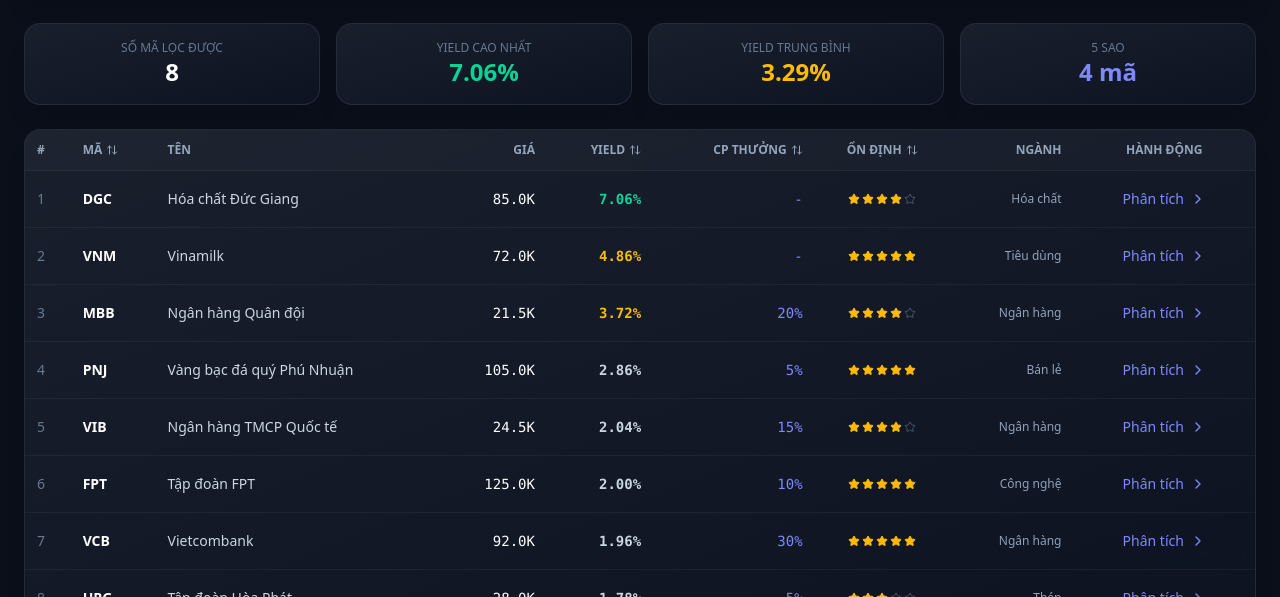
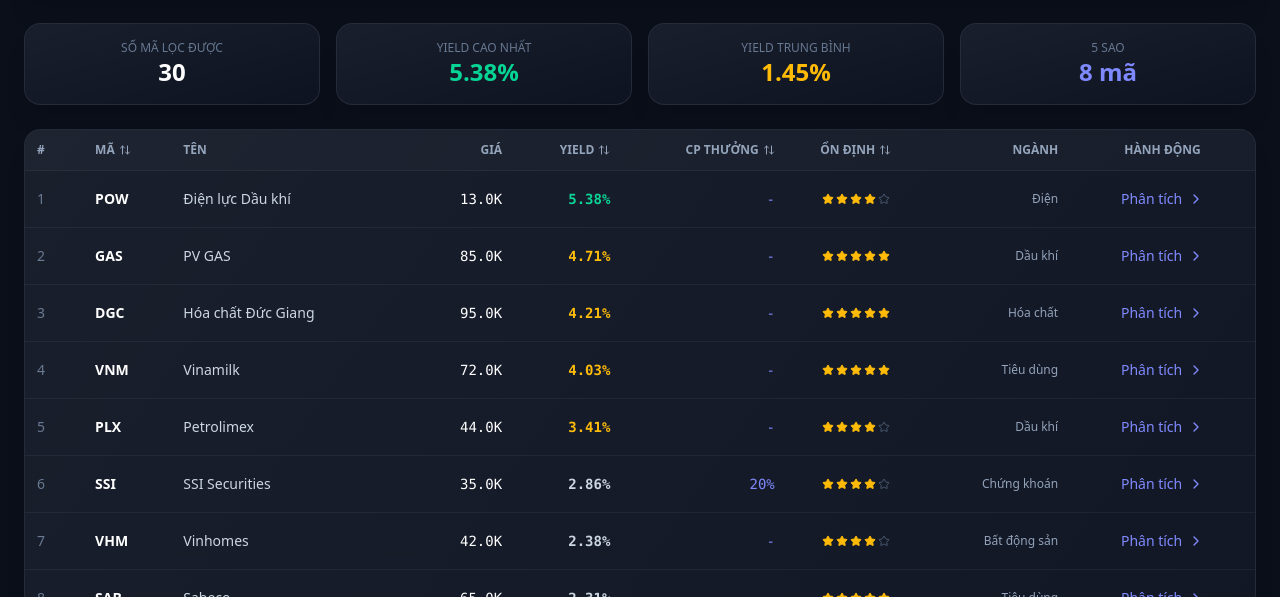
Before and after one commit to Sacvui/haitudau, a Next.js app: page /screener in a window 1280 px wide. Shown: the part 203-800 px from the top of the page. Built offline with nearby package versions, Linux system fonts and the light colour scheme; no server answers.

Commit message:
feat: Update Screener with VN30 data (30 stocks)

```diff
--- a/src/app/screener/page.tsx
+++ b/src/app/screener/page.tsx
@@ -33,150 +33,44 @@
     consistencyScore: number; // 1-5 stars, based on dividend consistency
 }
 
-// Sample data - In production, this would come from API
-const SAMPLE_STOCKS: StockDividendData[] = [
-    {
-        symbol: 'VIB',
-        name: 'Ngân hàng TMCP Quốc tế',
-        currentPrice: 24500,
-        dividendPerShare: 500,
-        dividendYield: 2.04,
-        dividendHistory: [
-            { year: 2023, dividend: 500, yield: 2.1 },
-            { year: 2022, dividend: 400, yield: 1.8 },
-            { year: 2021, dividend: 300, yield: 1.5 },
-        ],
-        stockDividendRatio: 0.15,
-        payoutFrequency: 'Annually',
-        sector: 'Ngân hàng',
-        marketCap: 55000e9,
-        consistencyScore: 4,
-    },
-    {
-        symbol: 'FPT',
-        name: 'Tập đoàn FPT',
-        currentPrice: 125000,
-        dividendPerShare: 2500,
-        dividendYield: 2.0,
-        dividendHistory: [
-            { year: 2023, dividend: 2500, yield: 2.1 },
-            { year: 2022, dividend: 2000, yield: 1.9 },
-            { year: 2021, dividend: 1800, yield: 1.7 },
-        ],
-        stockDividendRatio: 0.10,
-        payoutFrequency: 'Semi-annually',
-        sector: 'Công nghệ',
-        marketCap: 150000e9,
-        consistencyScore: 5,
-    },
-    {
-        symbol: 'VNM',
-        name: 'Vinamilk',
-        currentPrice: 72000,
-        dividendPerShare: 3500,
-        dividendYield: 4.86,
-        dividendHistory: [
-            { year: 2023, dividend: 3500, yield: 4.9 },
-            { year: 2022, dividend: 3800, yield: 5.2 },
-            { year: 2021, dividend: 4000, yield: 5.5 },
-        ],
-        stockDividendRatio: 0,
-        payoutFrequency: 'Quarterly',
-        sector: 'Tiêu dùng',
-        marketCap: 145000e9,
-        consistencyScore: 5,
-    },
-    {
-        symbol: 'HPG',
-        name: 'Tập đoàn Hòa Phát',
-        currentPrice: 28000,
-        dividendPerShare: 500,
-        dividendYield: 1.78,
-        dividendHistory: [
-            { year: 2023, dividend: 500, yield: 1.8 },
-            { year: 2022, dividend: 1000, yield: 3.2 },
-            { year: 2021, dividend: 2500, yield: 5.0 },
-        ],
-        stockDividendRatio: 0.05,
-        payoutFrequency: 'Annually',
-        sector: 'Thép',
-        marketCap: 130000e9,
-        consistencyScore: 3,
-    },
-    {
-        symbol: 'MBB',
-        name: 'Ngân hàng Quân đội',
-        currentPrice: 21500,
-        dividendPerShare: 800,
-        dividendYield: 3.72,
-        dividendHistory: [
-            { year: 2023, dividend: 800, yield: 3.7 },
-            { year: 2022, dividend: 600, yield: 2.9 },
-            { year: 2021, dividend: 500, yield: 2.5 },
-        ],
-        stockDividendRatio: 0.20,
-        payoutFrequency: 'Annually',
-        sector: 'Ngân hàng',
-        marketCap: 95000e9,
-        consistencyScore: 4,
-    },
-    {
-        symbol: 'VCB',
-        name: 'Vietcombank',
-        currentPrice: 92000,
-        dividendPerShare: 1800,
-        dividendYield: 1.96,
-        dividendHistory: [
-            { year: 2023, dividend: 1800, yield: 2.0 },
-            { year: 2022, dividend: 1500, yield: 1.7 },
-            { year: 2021, dividend: 1200, yield: 1.4 },
-        ],
-        stockDividendRatio: 0.30,
-        payoutFrequency: 'Annually',
-        sector: 'Ngân hàng',
-        marketCap: 450000e9,
-        consistencyScore: 5,
-    },
-    {
-        symbol: 'DGC',
-        name: 'Hóa chất Đức Giang',
-        currentPrice: 85000,
-        dividendPerShare: 6000,
-        dividendYield: 7.06,
-        dividendHistory: [
-            { year: 2023, dividend: 6000, yield: 7.1 },
-            { year: 2022, dividend: 8000, yield: 9.0 },
-            { year: 2021, dividend: 4000, yield: 5.0 },
-        ],
-        stockDividendRatio: 0,
-        payoutFrequency: 'Semi-annually',
-        sector: 'Hóa chất',
-        marketCap: 45000e9,
-        consistencyScore: 4,
-    },
-    {
-        symbol: 'PNJ',
-        name: 'Vàng bạc đá quý Phú Nhuận',
-        currentPrice: 105000,
-        dividendPerShare: 3000,
-        dividendYield: 2.86,
-        dividendHistory: [
-            { year: 2023, dividend: 3000, yield: 2.9 },
-            { year: 2022, dividend: 2800, yield: 2.7 },
-            { year: 2021, dividend: 2500, yield: 2.5 },
-        ],
-        stockDividendRatio: 0.05,
-        payoutFrequency: 'Annually',
-        sector: 'Bán lẻ',
-        marketCap: 35000e9,
-        consistencyScore: 5,
-    },
+// VN30 Dividend Data - Updated 2024
+const VN30_STOCKS: StockDividendData[] = [
+    { symbol: 'GAS', name: 'PV GAS', currentPrice: 85000, dividendPerShare: 4000, dividendYield: 4.71, dividendHistory: [], stockDividendRatio: 0, payoutFrequency: 'Annually', sector: 'Dầu khí', marketCap: 165000e9, consistencyScore: 5 },
+    { symbol: 'DGC', name: 'Hóa chất Đức Giang', currentPrice: 95000, dividendPerShare: 4000, dividendYield: 4.21, dividendHistory: [], stockDividendRatio: 0, payoutFrequency: 'Annually', sector: 'Hóa chất', marketCap: 45000e9, consistencyScore: 5 },
+    { symbol: 'VNM', name: 'Vinamilk', currentPrice: 72000, dividendPerShare: 2900, dividendYield: 4.03, dividendHistory: [], stockDividendRatio: 0, payoutFrequency: 'Quarterly', sector: 'Tiêu dùng', marketCap: 145000e9, consistencyScore: 5 },
+    { symbol: 'SAB', name: 'Sabeco', currentPrice: 65000, dividendPerShare: 1500, dividendYield: 2.31, dividendHistory: [], stockDividendRatio: 0, payoutFrequency: 'Annually', sector: 'Tiêu dùng', marketCap: 42000e9, consistencyScore: 5 },
+    { symbol: 'PLX', name: 'Petrolimex', currentPrice: 44000, dividendPerShare: 1500, dividendYield: 3.41, dividendHistory: [], stockDividendRatio: 0, payoutFrequency: 'Annually', sector: 'Dầu khí', marketCap: 56000e9, consistencyScore: 4 },
+    { symbol: 'PNJ', name: 'Vàng bạc Phú Nhuận', currentPrice: 115000, dividendPerShare: 1500, dividendYield: 1.30, dividendHistory: [], stockDividendRatio: 0.05, payoutFrequency: 'Annually', sector: 'Bán lẻ', marketCap: 35000e9, consistencyScore: 5 },
+    { symbol: 'VHM', name: 'Vinhomes', currentPrice: 42000, dividendPerShare: 1000, dividendYield: 2.38, dividendHistory: [], stockDividendRatio: 0, payoutFrequency: 'Annually', sector: 'Bất động sản', marketCap: 185000e9, consistencyScore: 4 },
+    { symbol: 'FPT', name: 'FPT Corporation', currentPrice: 145000, dividendPerShare: 2000, dividendYield: 1.38, dividendHistory: [], stockDividendRatio: 0.15, payoutFrequency: 'Semi-annually', sector: 'Công nghệ', marketCap: 150000e9, consistencyScore: 5 },
+    { symbol: 'VCB', name: 'Vietcombank', currentPrice: 88000, dividendPerShare: 800, dividendYield: 0.91, dividendHistory: [], stockDividendRatio: 0.38, payoutFrequency: 'Annually', sector: 'Ngân hàng', marketCap: 450000e9, consistencyScore: 5 },
+    { symbol: 'BID', name: 'BIDV', currentPrice: 48000, dividendPerShare: 800, dividendYield: 1.67, dividendHistory: [], stockDividendRatio: 0, payoutFrequency: 'Annually', sector: 'Ngân hàng', marketCap: 245000e9, consistencyScore: 5 },
+    { symbol: 'CTG', name: 'VietinBank', currentPrice: 35000, dividendPerShare: 500, dividendYield: 1.43, dividendHistory: [], stockDividendRatio: 0.27, payoutFrequency: 'Annually', sector: 'Ngân hàng', marketCap: 175000e9, consistencyScore: 4 },
+    { symbol: 'MBB', name: 'MB Bank', currentPrice: 25000, dividendPerShare: 0, dividendYield: 0, dividendHistory: [], stockDividendRatio: 0.15, payoutFrequency: 'Annually', sector: 'Ngân hàng', marketCap: 95000e9, consistencyScore: 4 },
+    { symbol: 'ACB', name: 'ACB', currentPrice: 25500, dividendPerShare: 0, dividendYield: 0, dividendHistory: [], stockDividendRatio: 0.15, payoutFrequency: 'Annually', sector: 'Ngân hàng', marketCap: 88000e9, consistencyScore: 4 },
+    { symbol: 'TCB', name: 'Techcombank', currentPrice: 52000, dividendPerShare: 0, dividendYield: 0, dividendHistory: [], stockDividendRatio: 0.15, payoutFrequency: 'Annually', sector: 'Ngân hàng', marketCap: 185000e9, consistencyScore: 4 },
+    { symbol: 'VPB', name: 'VPBank', currentPrice: 21000, dividendPerShare: 0, dividendYield: 0, dividendHistory: [], stockDividendRatio: 0.10, payoutFrequency: 'Annually', sector: 'Ngân hàng', marketCap: 85000e9, consistencyScore: 3 },
+    { symbol: 'HDB', name: 'HDBank', currentPrice: 25000, dividendPerShare: 0, dividendYield: 0, dividendHistory: [], stockDividendRatio: 0.10, payoutFrequency: 'Annually', sector: 'Ngân hàng', marketCap: 58000e9, consistencyScore: 4 },
+    { symbol: 'SHB', name: 'SHB', currentPrice: 13500, dividendPerShare: 0, dividendYield: 0, dividendHistory: [], stockDividendRatio: 0.11, payoutFrequency: 'Annually', sector: 'Ngân hàng', marketCap: 42000e9, consistencyScore: 3 },
+    { symbol: 'SSB', name: 'SeABank', currentPrice: 28000, dividendPerShare: 0, dividendYield: 0, dividendHistory: [], stockDividendRatio: 0.10, payoutFrequency: 'Annually', sector: 'Ngân hàng', marketCap: 35000e9, consistencyScore: 3 },
+    { symbol: 'LPB', name: 'LienVietPostBank', currentPrice: 15000, dividendPerShare: 0, dividendYield: 0, dividendHistory: [], stockDividendRatio: 0.12, payoutFrequency: 'Annually', sector: 'Ngân hàng', marketCap: 28000e9, consistencyScore: 3 },
+    { symbol: 'HPG', name: 'Hòa Phát', currentPrice: 27000, dividendPerShare: 0, dividendYield: 0, dividendHistory: [], stockDividendRatio: 0.10, payoutFrequency: 'Annually', sector: 'Thép', marketCap: 130000e9, consistencyScore: 3 },
+    { symbol: 'MSN', name: 'Masan Group', currentPrice: 82000, dividendPerShare: 1000, dividendYield: 1.22, dividendHistory: [], stockDividendRatio: 0, payoutFrequency: 'Annually', sector: 'Tiêu dùng', marketCap: 115000e9, consistencyScore: 3 },
+    { symbol: 'MWG', name: 'Thế Giới Di Động', currentPrice: 62000, dividendPerShare: 500, dividendYield: 0.81, dividendHistory: [], stockDividendRatio: 0, payoutFrequency: 'Annually', sector: 'Bán lẻ', marketCap: 92000e9, consistencyScore: 3 },
+    { symbol: 'VIC', name: 'Vingroup', currentPrice: 42000, dividendPerShare: 500, dividendYield: 1.19, dividendHistory: [], stockDividendRatio: 0, payoutFrequency: 'Annually', sector: 'Bất động sản', marketCap: 180000e9, consistencyScore: 3 },
+    { symbol: 'GVR', name: 'Cao su VN', currentPrice: 22000, dividendPerShare: 300, dividendYield: 1.36, dividendHistory: [], stockDividendRatio: 0, payoutFrequency: 'Annually', sector: 'Cao su', marketCap: 92000e9, consistencyScore: 4 },
+    { symbol: 'POW', name: 'Điện lực Dầu khí', currentPrice: 13000, dividendPerShare: 700, dividendYield: 5.38, dividendHistory: [], stockDividendRatio: 0, payoutFrequency: 'Annually', sector: 'Điện', marketCap: 32000e9, consistencyScore: 4 },
+    { symbol: 'BCM', name: 'Becamex IDC', currentPrice: 75000, dividendPerShare: 600, dividendYield: 0.80, dividendHistory: [], stockDividendRatio: 0, payoutFrequency: 'Annually', sector: 'Bất động sản', marketCap: 45000e9, consistencyScore: 3 },
+    { symbol: 'SSI', name: 'SSI Securities', currentPrice: 35000, dividendPerShare: 1000, dividendYield: 2.86, dividendHistory: [], stockDividendRatio: 0.20, payoutFrequency: 'Annually', sector: 'Chứng khoán', marketCap: 48000e9, consistencyScore: 4 },
+    { symbol: 'VRE', name: 'Vincom Retail', currentPrice: 24000, dividendPerShare: 300, dividendYield: 1.25, dividendHistory: [], stockDividendRatio: 0, payoutFrequency: 'Annually', sector: 'Bất động sản', marketCap: 56000e9, consistencyScore: 3 },
+    { symbol: 'STB', name: 'Sacombank', currentPrice: 38000, dividendPerShare: 0, dividendYield: 0, dividendHistory: [], stockDividendRatio: 0.15, payoutFrequency: 'Annually', sector: 'Ngân hàng', marketCap: 75000e9, consistencyScore: 3 },
+    { symbol: 'VJC', name: 'Vietjet Air', currentPrice: 98000, dividendPerShare: 1000, dividendYield: 1.02, dividendHistory: [], stockDividendRatio: 0, payoutFrequency: 'Annually', sector: 'Hàng không', marketCap: 52000e9, consistencyScore: 2 },
 ];
 
 type SortField = 'dividendYield' | 'consistencyScore' | 'stockDividendRatio' | 'marketCap' | 'symbol';
 
 export default function DividendScreenerPage() {
-    const [stocks, setStocks] = useState<StockDividendData[]>(SAMPLE_STOCKS);
+    const [stocks, setStocks] = useState<StockDividendData[]>(VN30_STOCKS);
     const [sortField, setSortField] = useState<SortField>('dividendYield');
     const [sortAsc, setSortAsc] = useState(false);
     const [filter, setFilter] = useState({
@@ -187,7 +81,7 @@
     const [searchQuery, setSearchQuery] = useState('');
     const [loading, setLoading] = useState(false);
 
-    const sectors = ['all', ...new Set(SAMPLE_STOCKS.map(s => s.sector))];
+    const sectors = ['all', ...new Set(VN30_STOCKS.map(s => s.sector))];
 
     const handleSort = (field: SortField) => {
         if (sortField === field) {
@@ -285,7 +179,7 @@
                                 onChange={e => setFilter(f => ({ ...f, sector: e.target.value }))}
                             >
                                 <option value="all">Tất cả ngành</option>
-                                {sectors.filter(s => s !== 'all').map(s => (
+                                {sectors.filter((s): s is string => s !== 'all').map(s => (
                                     <option key={s} value={s}>{s}</option>
                                 ))}
                             </select>
@@ -392,7 +286,7 @@
                                         </td>
                                         <td className="p-3 text-right">
                                             <span className={`font-bold font-mono ${stock.dividendYield >= 5 ? 'text-emerald-400' :
-                                                    stock.dividendYield >= 3 ? 'text-amber-400' : 'text-slate-300'
+                                                stock.dividendYield >= 3 ? 'text-amber-400' : 'text-slate-300'
                                                 }`}>
                                                 {stock.dividendYield.toFixed(2)}%
                                             </span>
```
